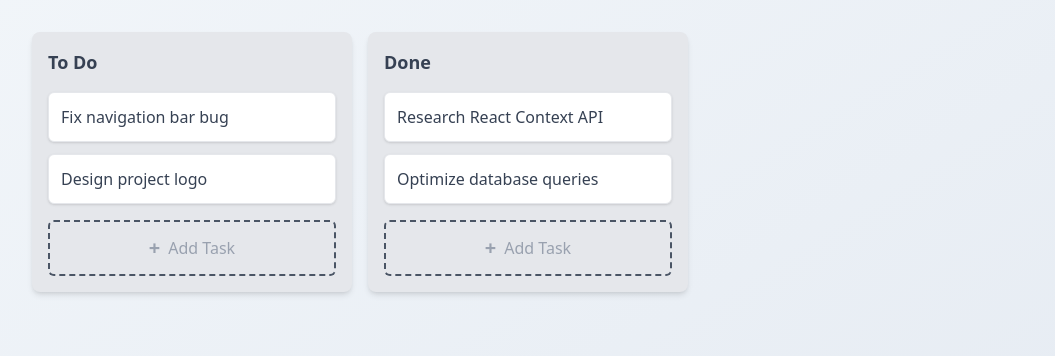
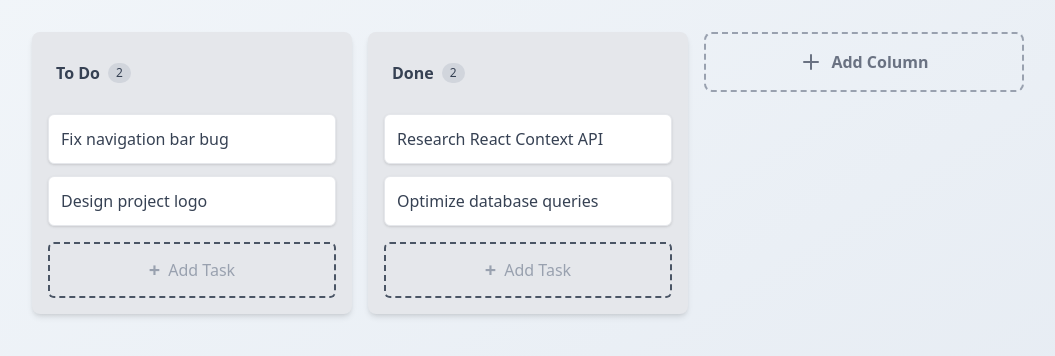
Before and after one commit to Dikshit-Raj-Sharma/kinetix, a React (Vite) app: page / in a window 1280 px wide. Shown: the top 356 px of the page, without its empty margins (0-1055 px from the left). Built offline with nearby package versions, Linux system fonts and the light colour scheme.

Commit message:
feat: add column management (create/delete) and fix horizontal board scrolling

```diff
--- a/src/App.jsx
+++ b/src/App.jsx
@@ -6,9 +6,11 @@ import {
   SortableContext,
   horizontalListSortingStrategy,
 } from "@dnd-kit/sortable";
+import { Plus } from "lucide-react";
+
 
 export default function App() {
-  const { state, setState } = useBoard();
+  const { state, setState, createNewColumn } = useBoard();
 
   const { activeId, sensors, handleDragStart, onDragEnd } = useDragHandler(
     state,
@@ -16,7 +18,7 @@ export default function App() {
   );
 
   return (
-    <main className="min-h-screen bg-gradient-to-br from-slate-100 to-slate-200 dark:from-slate-950 dark:to-slate-900 p-8">
+    <main className="h-screen w-full bg-gradient-to-br from-slate-100 to-slate-200 dark:from-slate-950 dark:to-slate-900 p-8 overflow-x-auto overflow-y-hidden">
       <DndContext
         collisionDetection={closestCorners}
         onDragStart={handleDragStart}
@@ -33,6 +35,35 @@ export default function App() {
               return <Column key={column.id} column={column} />;
             })}
           </SortableContext>
+          <button
+            onClick={createNewColumn}
+            className="
+              h-[60px]
+              w-80
+              shrink-0
+              rounded-lg
+              border-2
+              border-dashed
+              border-gray-400
+              bg-transparent
+              flex
+              items-center
+              justify-center
+              gap-2
+              text-gray-500
+              hover:border-gray-500
+              hover:text-gray-600
+              hover:bg-gray-200/50
+              dark:border-gray-700
+              dark:text-gray-400
+              dark:hover:border-gray-500
+              dark:hover:bg-gray-800/50
+              transition-all
+            "
+          >
+            <Plus size={24} />
+            <span className="font-semibold">Add Column</span>
+          </button>
         </div>
         <DragOverlay>
           {activeId ? (
--- a/src/components/Columns.jsx
+++ b/src/components/Columns.jsx
@@ -6,9 +6,10 @@ import {
   verticalListSortingStrategy,
 } from "@dnd-kit/sortable";
 import { CSS } from "@dnd-kit/utilities";
+import { Trash2 } from "lucide-react";
 
 function Column({ column }) {
-  const { state, addTask } = useBoard();
+  const { state, addTask, deleteColumn } = useBoard();
 
   const {
     attributes,
@@ -45,13 +46,36 @@ function Column({ column }) {
       <div
         {...attributes}
         {...listeners}
-        className="cursor-grab active:cursor-grabbing"
+        className="w-80 shrink-0 group flex items-center justify-between mb-4 cursor-grab active:cursor-grabbing
+             rounded-md px-2 py-2 hover:bg-gray-300 dark:hover:bg-gray-700 transition-colors"
       >
-        <h2 className="font-bold text-lg mb-4 text-gray-700 dark:text-white">
-          {column.title}
-        </h2>
+        <div className="flex items-center gap-2">
+          <h2 className="font-semibold text-base text-gray-700 dark:text-white truncate">
+            {column.title}
+          </h2>
+
+          <span
+            className="text-xs px-2 py-0.5 rounded-full bg-gray-300 text-gray-700
+                   dark:bg-gray-700 dark:text-gray-200"
+          >
+            {column.taskIds.length}
+          </span>
+        </div>
+        <button
+          onClick={() => {
+            const ok = window.confirm("Delete this column and all its tasks?");
+            if (ok) deleteColumn(column.id);
+          }}
+          onPointerDown={(e) => e.stopPropagation()}
+          className="relative inline-flex items-center justify-center rounded-md p-2
+               text-gray-500 hover:text-red-500
+               hover:bg-red-500/10 dark:hover:bg-red-500/20
+               opacity-0 group-hover:opacity-100 transition-all"
+        >
+          <Trash2 size={18} />
+        </button>
       </div>
-      <div className="flex flex-col gap-3">
+      <div className="flex flex-col gap-3 grow min-h-[100px]">
         <SortableContext
           items={column.taskIds}
           strategy={verticalListSortingStrategy}
@@ -67,7 +91,7 @@ function Column({ column }) {
         className="w-full mt-4 flex items-center justify-center gap-2 py-3 rounded-md border-2 border-dashed border-gray-600 text-gray-400 hover:text-white hover:border-white hover:bg-gray-700 transition-all"
       >
         <span className="text-xl font-bold">+</span> Add Task
-      </button>{" "}
+      </button>
     </div>
   );
 }
--- a/src/context/boardContext.jsx
+++ b/src/context/boardContext.jsx
@@ -5,18 +5,17 @@ import { v4 } from "uuid";
 const BoardContext = createContext(null);
 
 export function BoardProvider({ children }) {
-  const [state, setState] = useState(()=>{
-    const savedData=localStorage.getItem("kinetix-board");
+  const [state, setState] = useState(() => {
+    const savedData = localStorage.getItem("kinetix-board");
 
     return savedData ? JSON.parse(savedData) : initialData;
   });
 
-  useEffect(()=>{
+  useEffect(() => {
+    const jsonString = JSON.stringify(state);
 
-    const jsonString=JSON.stringify(state);
-
-    localStorage.setItem('kinetix-board',jsonString);
-  },[state])
+    localStorage.setItem("kinetix-board", jsonString);
+  }, [state]);
 
   function addTask(columnId) {
     const newTaskId = v4();
@@ -84,14 +83,53 @@ export function BoardProvider({ children }) {
       };
     });
   }
+  function createNewColumn() {
+    const id = v4();
+    const newColumn = {
+      id: id,
+      title: "New Column",
+      taskIds: [],
+    };
+    setState((prev) => ({
+      ...prev,
+      columns: {
+        ...prev.columns,
+        [id]: newColumn,
+      },
+      columnOrder: [...prev.columnOrder, id],
+    }));
+  }
+  function deleteColumn(columnId) {
+    setState((prev) => {
+      const columnToDelete = prev.columns[columnId];
+      if (!columnToDelete) return prev;
+
+      const newTasks = { ...prev.tasks };
+      columnToDelete.taskIds.forEach((taskId) => {
+        delete newTasks[taskId];
+      });
+
+      const newColumns = { ...prev.columns };
+      delete newColumns[columnId];
+
+      const newColumnOrder = prev.columnOrder.filter((id) => id !== columnId);
+      return {
+        ...prev,
+        columns: newColumns,
+        columnOrder: newColumnOrder,
+        tasks: newTasks,
+      };
+    });
+  }
   const value = {
     state,
     setState,
     addTask,
     deleteTask,
     editTask,
+    createNewColumn,
+    deleteColumn,
   };
-
   return (
     <BoardContext.Provider value={value}>{children}</BoardContext.Provider>
   );
--- a/src/index.css
+++ b/src/index.css
@@ -1 +1,26 @@
 @import "tailwindcss";
+/* Custom Scrollbar for Webkit (Chrome, Safari, Edge) */
+::-webkit-scrollbar {
+  width: 8px;
+  height: 8px; /* Height for horizontal scrollbar */
+}
+
+::-webkit-scrollbar-track {
+  background: transparent;
+}
+
+::-webkit-scrollbar-thumb {
+  background: #cbd5e1; /* slate-300 */
+  border-radius: 4px;
+}
+
+::-webkit-scrollbar-thumb:hover {
+  background: #94a3b8; /* slate-400 */
+}
+
+/* Dark mode adjustment */
+@media (prefers-color-scheme: dark) {
+  ::-webkit-scrollbar-thumb {
+    background: #475569; /* slate-600 */
+  }
+}
```
